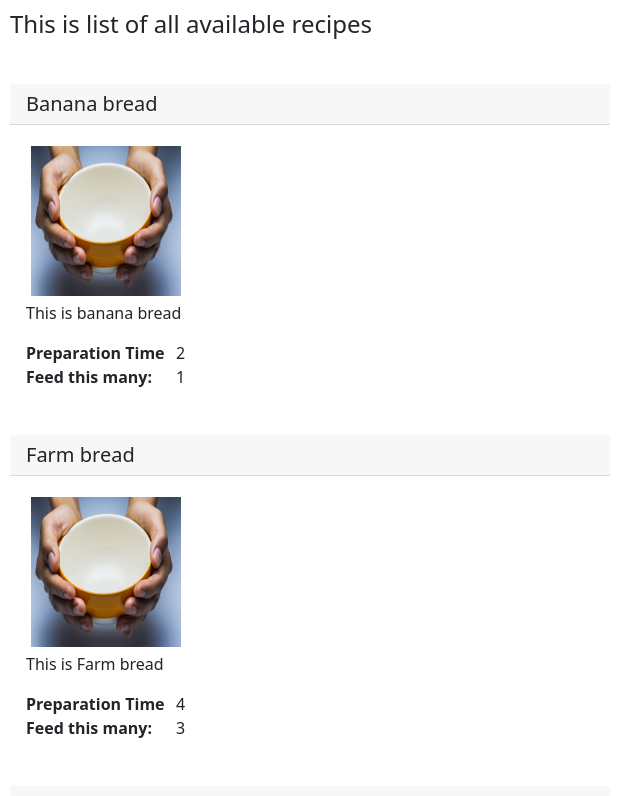
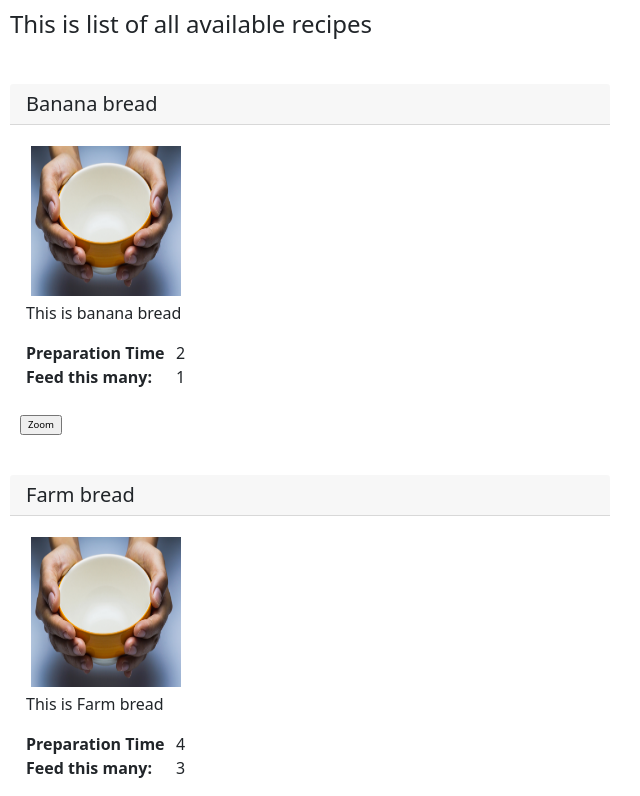
Before and after one commit to 9amcoder/recipeApp, an Angular app: page / in a window 1280 px wide. Shown: the top 796 px of the page, without its empty margins (0-640 px from the left). Built offline with nearby package versions, Linux system fonts and the light colour scheme.

Commit message:
add EventEmitter function

```diff
--- a/src/app/components/recipe-list/recipe-list.component.html
+++ b/src/app/components/recipe-list/recipe-list.component.html
@@ -1,7 +1,7 @@
 <h1>This is list of all available recipes</h1>
 
 <div *ngFor="let recipe of recipes">
-    <app-recipe-summary [recipe]="recipe"></app-recipe-summary>
+    <app-recipe-summary [recipe]="recipe" (zoomIn)="recipeZoomedIn(recipe)"></app-recipe-summary>
 </div>
 
 <div style="clear: both"></div>
--- a/src/app/components/recipe-list/recipe-list.component.ts
+++ b/src/app/components/recipe-list/recipe-list.component.ts
@@ -40,4 +40,8 @@ export class RecipeListComponent {
     this.recipe_in_progress = Recipe.createBlank();
   }
 
+  recipeZoomedIn(recipe:Recipe):void{
+    console.log("The user cilicked ");
+    console.log(JSON.stringify(recipe, null, 2))
+  }
 }
--- a/src/app/components/recipe-summary/recipe-summary.component.html
+++ b/src/app/components/recipe-summary/recipe-summary.component.html
@@ -12,4 +12,6 @@
             <div>{{recipe.feed_this_many}}</div>
         </div>
     </div>
+    <div style="font-size: 60%; color:blue; cursor:pointer; padding:10px">
+        <input type="button" value="Zoom" (click)="fireZoomInEvent()"></div>
 </div>
--- a/src/app/components/recipe-summary/recipe-summary.component.ts
+++ b/src/app/components/recipe-summary/recipe-summary.component.ts
@@ -1,4 +1,4 @@
-import { Component, Input, OnInit } from '@angular/core';
+import { Component, Input, OnInit, Output ,EventEmitter} from '@angular/core';
 import { Recipe } from 'src/app/model/recipe';
 
 @Component({
@@ -11,9 +11,16 @@ export class RecipeSummaryComponent implements OnInit {
   @Input()
   recipe !: Recipe;
 
+  @Output()
+  zoomIn: EventEmitter<Recipe> = new EventEmitter();
+
   constructor() { }
 
   ngOnInit(): void {
   }
 
+  fireZoomInEvent(){
+    this.zoomIn.emit(this.recipe);
+  }
+
 }
```
